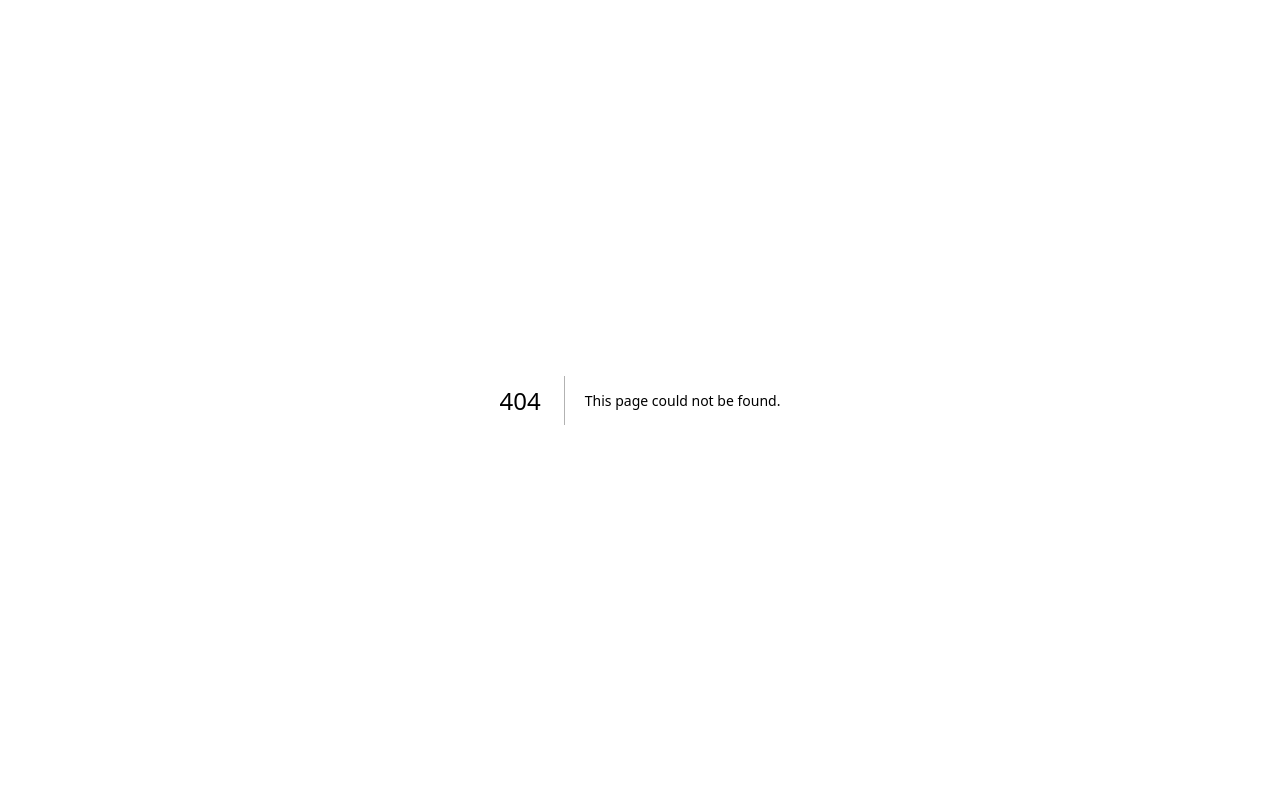
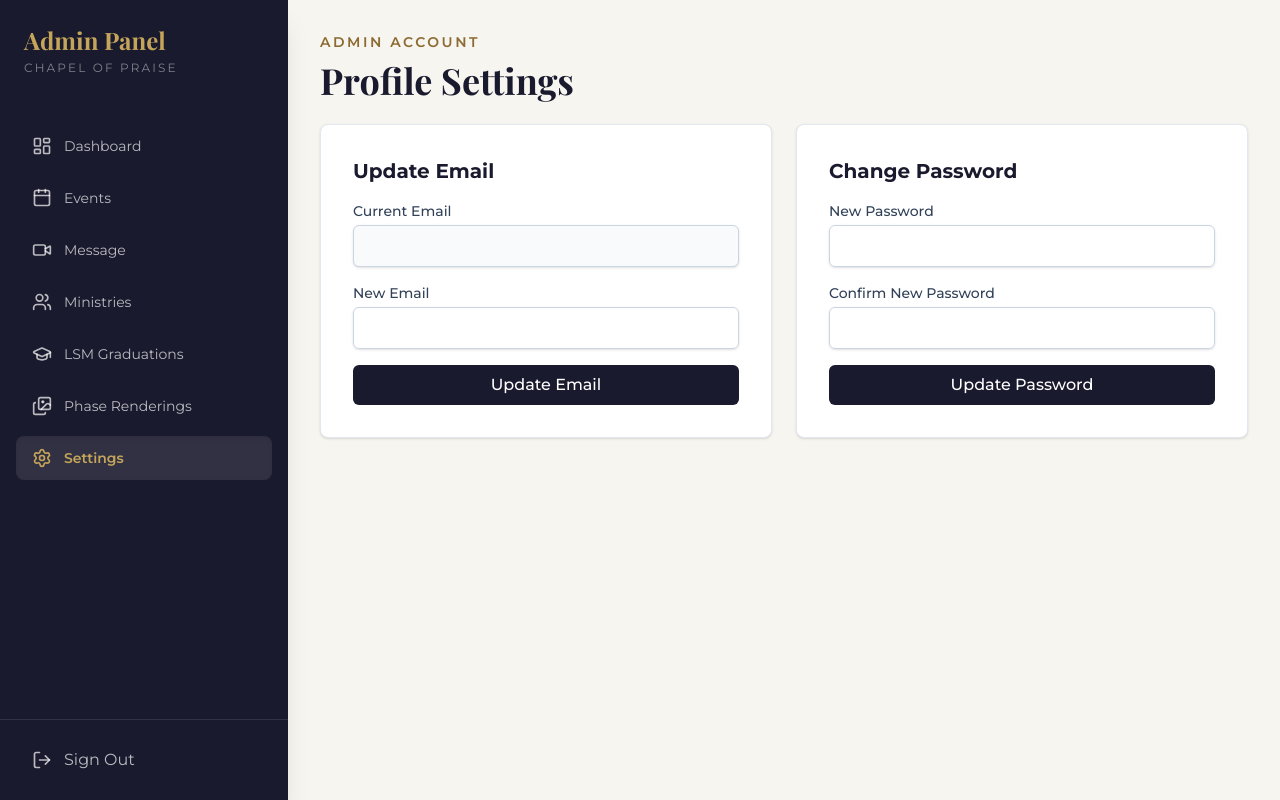
Before and after one commit to destiny2222/chapelofpraise, a Next.js app: page /admin/profile in a window 1280 px wide. Before the commit this address had no page. Built offline with nearby package versions, Linux system fonts and the light colour scheme; no server answers; a web font is replaced by a local one.

Commit message:
feat: add profile settings page for email and password management

```diff
--- a/src/app/admin/(dashboard)/layout.tsx
+++ b/src/app/admin/(dashboard)/layout.tsx
@@ -2,7 +2,7 @@
 
 import Link from 'next/link'
 import { usePathname } from 'next/navigation'
-import { Calendar, Video, Users, GraduationCap, LayoutDashboard, LogOut, Images } from 'lucide-react'
+import { Calendar, Video, Users, GraduationCap, LayoutDashboard, LogOut, Images, Settings } from 'lucide-react'
 import { createClient } from '../../../lib/supabase/client'
 import { useRouter } from 'next/navigation'
 
@@ -24,6 +24,7 @@ export default function AdminLayout({ children }: { children: React.ReactNode })
     { name: 'Ministries', href: '/admin/ministries', icon: Users },
     { name: 'LSM Graduations', href: '/admin/lsm', icon: GraduationCap },
     { name: 'Phase Renderings', href: '/admin/phase', icon: Images },
+    { name: 'Settings', href: '/admin/profile', icon: Settings },
   ]
 
   return (
--- /dev/null
+++ b/src/app/admin/(dashboard)/profile/page.tsx
@@ -0,0 +1,153 @@
+'use client'
+
+import { useState, useEffect } from 'react'
+import { createClient } from '../../../../lib/supabase/client'
+
+export default function ProfilePage() {
+  const [email, setEmail] = useState('')
+  const [newEmail, setNewEmail] = useState('')
+  const [password, setPassword] = useState('')
+  const [confirmPassword, setConfirmPassword] = useState('')
+
+  const [emailStatus, setEmailStatus] = useState<{ type: 'success' | 'error', message: string } | null>(null)
+  const [passwordStatus, setPasswordStatus] = useState<{ type: 'success' | 'error', message: string } | null>(null)
+
+  const supabase = createClient()
+
+  useEffect(() => {
+    async function loadUser() {
+      const { data: { user } } = await supabase.auth.getUser()
+      if (user) {
+        setEmail(user.email || '')
+        setNewEmail(user.email || '')
+      }
+    }
+    loadUser()
+  }, [])
+
+  const handleUpdateEmail = async (e: React.FormEvent) => {
+    e.preventDefault()
+    setEmailStatus(null)
+
+    try {
+      const { error } = await supabase.auth.updateUser({ email: newEmail })
+      if (error) throw error
+      setEmailStatus({ type: 'success', message: 'Email update verification sent. Please check your old and new email addresses.' })
+    } catch (error: any) {
+      setEmailStatus({ type: 'error', message: error.message || 'Failed to update email' })
+    }
+  }
+
+  const handleUpdatePassword = async (e: React.FormEvent) => {
+    e.preventDefault()
+    setPasswordStatus(null)
+
+    if (password !== confirmPassword) {
+      setPasswordStatus({ type: 'error', message: 'Passwords do not match' })
+      return
+    }
+
+    if (password.length < 6) {
+      setPasswordStatus({ type: 'error', message: 'Password must be at least 6 characters' })
+      return
+    }
+
+    try {
+      const { error } = await supabase.auth.updateUser({ password })
+      if (error) throw error
+      setPasswordStatus({ type: 'success', message: 'Password updated successfully' })
+      setPassword('')
+      setConfirmPassword('')
+    } catch (error: any) {
+      setPasswordStatus({ type: 'error', message: error.message || 'Failed to update password' })
+    }
+  }
+
+  return (
+    <div className="space-y-6">
+      <div>
+        <p className="text-sm font-semibold uppercase tracking-[0.18em] text-accent-700">Admin Account</p>
+        <h1 className="mt-2 font-serif text-3xl font-bold text-brand-900 sm:text-4xl">Profile Settings</h1>
+      </div>
+
+      <div className="grid grid-cols-1 gap-6 lg:grid-cols-2">
+        <div className="rounded-lg border border-slate-200 bg-white p-6 shadow-sm sm:p-8">
+          <h2 className="mb-4 text-xl font-bold text-brand-900">Update Email</h2>
+          <form onSubmit={handleUpdateEmail} className="space-y-4">
+            <div>
+              <label className="mb-1 block text-sm font-medium text-slate-700">Current Email</label>
+              <input
+                type="email"
+                value={email}
+                disabled
+                className="w-full rounded-md border border-slate-300 bg-slate-50 px-3 py-2 text-slate-500 shadow-sm"
+              />
+            </div>
+            <div>
+              <label className="mb-1 block text-sm font-medium text-slate-700">New Email</label>
+              <input
+                type="email"
+                value={newEmail}
+                onChange={(e) => setNewEmail(e.target.value)}
+                required
+                className="w-full rounded-md border border-slate-300 px-3 py-2 shadow-sm focus:border-brand-500 focus:outline-none focus:ring-1 focus:ring-brand-500"
+              />
+            </div>
+
+            {emailStatus && (
+              <div className={`rounded-md p-3 text-sm ${emailStatus.type === 'success' ? 'bg-green-50 text-green-700' : 'bg-red-50 text-red-700'}`}>
+                {emailStatus.message}
+              </div>
+            )}
+
+            <button
+              type="submit"
+              className="w-full rounded-md bg-brand-900 px-4 py-2 font-medium text-white transition-colors hover:bg-brand-800"
+            >
+              Update Email
+            </button>
+          </form>
+        </div>
+
+        <div className="rounded-lg border border-slate-200 bg-white p-6 shadow-sm sm:p-8">
+          <h2 className="mb-4 text-xl font-bold text-brand-900">Change Password</h2>
+          <form onSubmit={handleUpdatePassword} className="space-y-4">
+            <div>
+              <label className="mb-1 block text-sm font-medium text-slate-700">New Password</label>
+              <input
+                type="password"
+                value={password}
+                onChange={(e) => setPassword(e.target.value)}
+                required
+                className="w-full rounded-md border border-slate-300 px-3 py-2 shadow-sm focus:border-brand-500 focus:outline-none focus:ring-1 focus:ring-brand-500"
+              />
+            </div>
+            <div>
+              <label className="mb-1 block text-sm font-medium text-slate-700">Confirm New Password</label>
+              <input
+                type="password"
+                value={confirmPassword}
+                onChange={(e) => setConfirmPassword(e.target.value)}
+                required
+                className="w-full rounded-md border border-slate-300 px-3 py-2 shadow-sm focus:border-brand-500 focus:outline-none focus:ring-1 focus:ring-brand-500"
+              />
+            </div>
+
+            {passwordStatus && (
+              <div className={`rounded-md p-3 text-sm ${passwordStatus.type === 'success' ? 'bg-green-50 text-green-700' : 'bg-red-50 text-red-700'}`}>
+                {passwordStatus.message}
+              </div>
+            )}
+
+            <button
+              type="submit"
+              className="w-full rounded-md bg-brand-900 px-4 py-2 font-medium text-white transition-colors hover:bg-brand-800"
+            >
+              Update Password
+            </button>
+          </form>
+        </div>
+      </div>
+    </div>
+  )
+}
```
